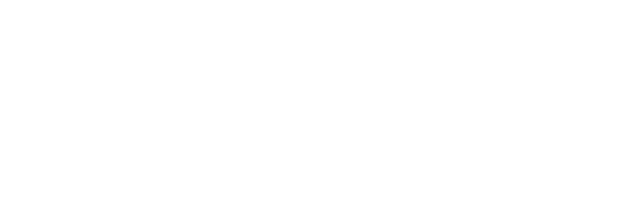
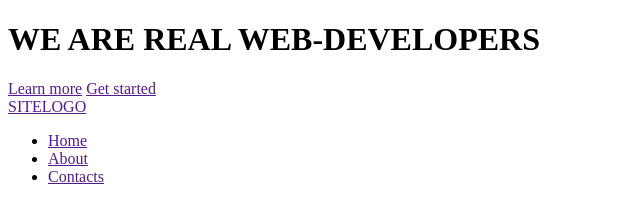
Before and after one commit to KaterynaNav/lesson9-grid, a website: page index.html in a window 1280 px wide. Shown: the whole page, without its empty margins (0-640 px from the left). Drawn offline with Linux system fonts and the light colour scheme.

Commit message:
разметка блока header

```diff
--- a/index.html
+++ b/index.html
@@ -18,7 +18,58 @@
 
 <body>
 
-  <!-- Код пишем здесь -->
+  <header class="header">
+    <div class="header-content">
+      <div class="header-content__container">
+        <h1 class="header-content__title">WE ARE REAL WEB-DEVELOPERS</h1>
+        <div class="header-content__actions">
+          <a class="btn btn--light" href="">Learn more</a>
+          <a class="btn btn--light" href="">Get started</a>
+        </div>
+      </div>
+    </div>
+
+    <div class="header-menu">
+      <div class="header-menu__container">
+
+        <div class="header-logo">
+          <a class="header-logo__link" href=""><span class="header-logo__accent">SITE</span>LOGO</a>
+        </div>
+
+        <nav class="header-navbar">
+          <!-- для бургер меню на узком экране -->
+          <div class="header-navbar__btn">
+            <div class="header-navbar__btn-row"></div>
+            <div class="header-navbar__btn-row"></div>
+            <div class="header-navbar__btn-row"></div>
+          </div>
+
+          <ul class="header-navbar__list">
+            <li class="header-navbar__item">
+              <a class="header-navbar__link" href="">Home</a>
+            </li>
+            <li class="header-navbar__item">
+              <a class="header-navbar__link" href="">About</a>
+            </li>
+            <li class="header-navbar__item">
+              <a class="header-navbar__link" href="">Contacts</a>
+            </li>
+          </ul>
+        </nav>
+
+      </div>
+    </div>
+
+    <div class="header-overlay"></div>
+  </header>
+
+
+
+
+
+
+
+
 
   <!-- Подключаем библиотеку jquery, необходимую для работы нашего основного скрипта -->
   <script src="libs/jquery/dist/jquery.min.js"></script>
```
